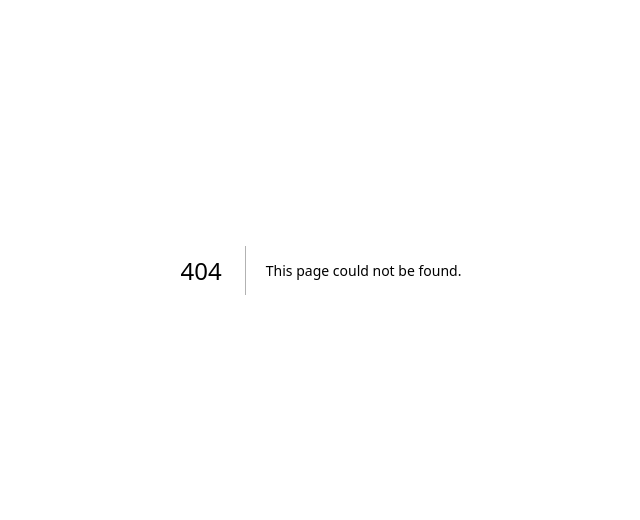
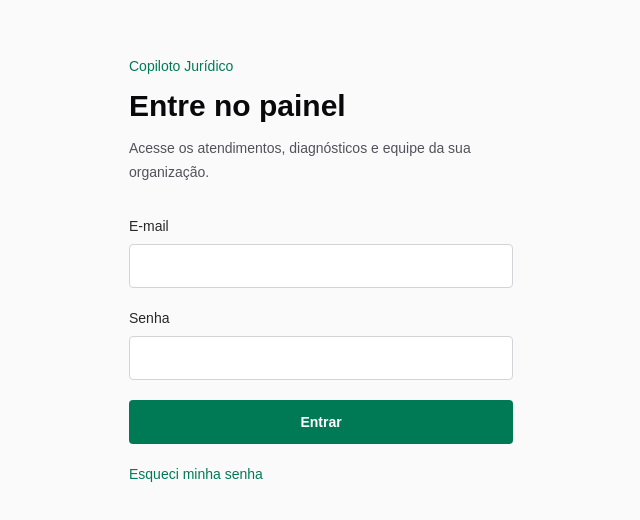
Before and after one commit to thaylan-araujo/Extensao-IA-de-analise-de-conversa, a Next.js app in the folder apps/web/: page /login in a window 1280 px wide. Before the commit this address had no page. Shown: the part 130-650 px from the top of the page, without its empty margins (319-959 px from the left). Built offline with nearby package versions, Linux system fonts and the light colour scheme.

Commit message:
feat(01-04): add web login gate

```diff
--- /dev/null
+++ b/apps/web/app/(auth)/login/login-form.tsx
@@ -0,0 +1,81 @@
+"use client";
+
+import { FormEvent, useState } from "react";
+import Link from "next/link";
+import { useRouter } from "next/navigation";
+
+import { createClient } from "../../../lib/supabase/client";
+
+export function LoginForm() {
+  const router = useRouter();
+  const [email, setEmail] = useState("");
+  const [password, setPassword] = useState("");
+  const [error, setError] = useState<string | null>(null);
+  const [isLoading, setIsLoading] = useState(false);
+
+  async function handleSubmit(event: FormEvent<HTMLFormElement>) {
+    event.preventDefault();
+    setError(null);
+    setIsLoading(true);
+
+    const supabase = createClient();
+    const { error: signInError } = await supabase.auth.signInWithPassword({
+      email,
+      password
+    });
+
+    if (signInError) {
+      setError("E-mail ou senha inválidos.");
+      setIsLoading(false);
+      return;
+    }
+
+    router.push("/");
+    router.refresh();
+  }
+
+  return (
+    <form className="flex flex-col gap-5" onSubmit={handleSubmit}>
+      <label className="flex flex-col gap-2 text-sm font-medium text-zinc-800">
+        E-mail
+        <input
+          className="h-11 rounded border border-zinc-300 bg-white px-3 text-base outline-none transition focus:border-emerald-600 focus:ring-2 focus:ring-emerald-100"
+          autoComplete="email"
+          inputMode="email"
+          name="email"
+          onChange={(event) => setEmail(event.target.value)}
+          required
+          type="email"
+          value={email}
+        />
+      </label>
+
+      <label className="flex flex-col gap-2 text-sm font-medium text-zinc-800">
+        Senha
+        <input
+          className="h-11 rounded border border-zinc-300 bg-white px-3 text-base outline-none transition focus:border-emerald-600 focus:ring-2 focus:ring-emerald-100"
+          autoComplete="current-password"
+          name="password"
+          onChange={(event) => setPassword(event.target.value)}
+          required
+          type="password"
+          value={password}
+        />
+      </label>
+
+      {error ? <p className="text-sm font-medium text-red-700">{error}</p> : null}
+
+      <button
+        className="h-11 rounded bg-emerald-700 px-4 text-sm font-semibold text-white transition hover:bg-emerald-800 disabled:cursor-not-allowed disabled:bg-zinc-400"
+        disabled={isLoading}
+        type="submit"
+      >
+        {isLoading ? "Entrando..." : "Entrar"}
+      </button>
+
+      <Link className="text-sm font-medium text-emerald-700" href="/recuperar-senha">
+        Esqueci minha senha
+      </Link>
+    </form>
+  );
+}
--- /dev/null
+++ b/apps/web/app/(auth)/login/page.tsx
@@ -0,0 +1,20 @@
+import { LoginForm } from "./login-form";
+
+export default function LoginPage() {
+  return (
+    <main className="flex min-h-screen items-center justify-center bg-zinc-50 px-6 py-12 text-zinc-950">
+      <section className="w-full max-w-sm">
+        <div className="mb-8">
+          <p className="text-sm font-medium text-emerald-700">Copiloto Jurídico</p>
+          <h1 className="mt-3 text-3xl font-semibold tracking-normal">
+            Entre no painel
+          </h1>
+          <p className="mt-3 text-sm leading-6 text-zinc-600">
+            Acesse os atendimentos, diagnósticos e equipe da sua organização.
+          </p>
+        </div>
+        <LoginForm />
+      </section>
+    </main>
+  );
+}
--- /dev/null
+++ b/apps/web/app/auth/signout/route.ts
@@ -0,0 +1,10 @@
+import { NextResponse, type NextRequest } from "next/server";
+
+import { createClient } from "../../../lib/supabase/server";
+
+export async function POST(request: NextRequest) {
+  const supabase = await createClient();
+  await supabase.auth.signOut();
+
+  return NextResponse.redirect(new URL("/login", request.url), { status: 303 });
+}
--- /dev/null
+++ b/apps/web/proxy.ts
@@ -0,0 +1,13 @@
+import type { NextRequest } from "next/server";
+
+import { updateSession } from "./lib/supabase/proxy-session";
+
+export async function proxy(request: NextRequest) {
+  return updateSession(request);
+}
+
+export const config = {
+  matcher: [
+    "/((?!_next/static|_next/image|favicon.ico|.*\\.(?:svg|png|jpg|jpeg|gif|webp|ico)$).*)"
+  ]
+};
```
